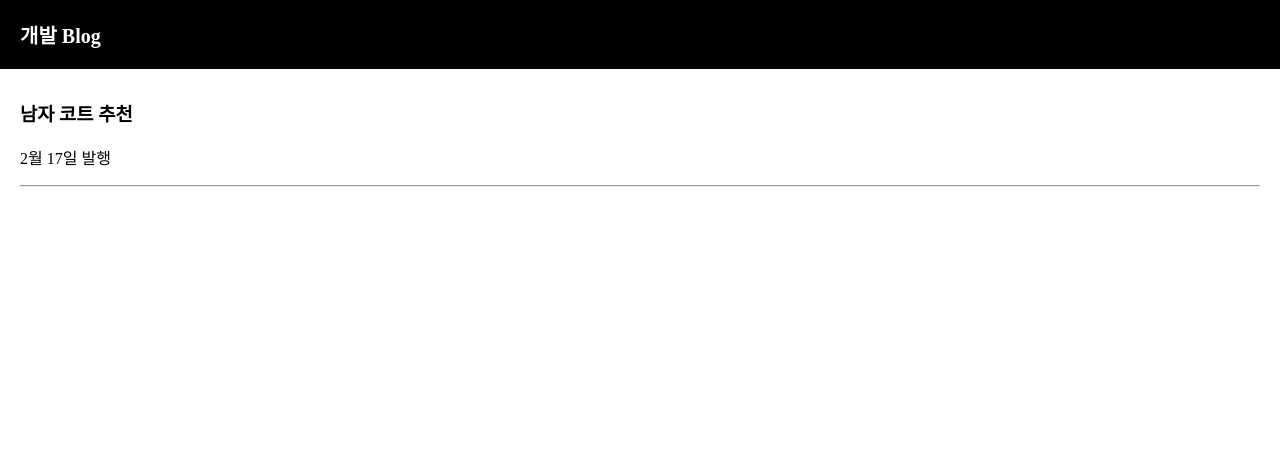
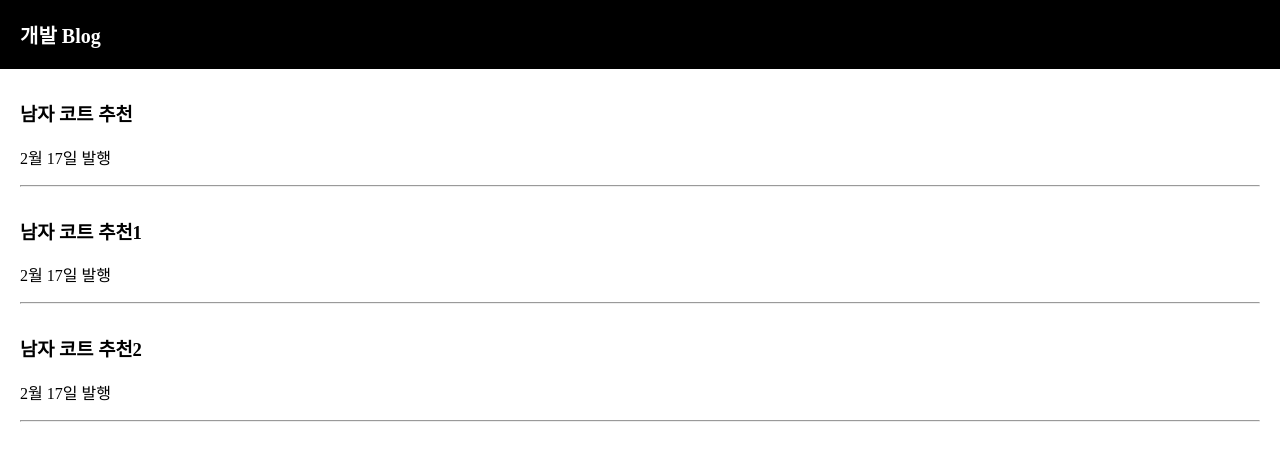
Before and after one commit to ShinYoung-Kim/FE-Practice, a React (Create React App) app in the folder CodingApple/my-app/: page / in a window 1280 px wide. Shown: the top 460 px of the page. Built offline with nearby package versions, Linux system fonts and the light colour scheme.

Commit message:
Feat: state 실습 적용

```diff
--- a/CodingApple/my-app/src/App.js
+++ b/CodingApple/my-app/src/App.js
@@ -3,14 +3,24 @@ import './App.css';
 import {useState} from 'react';
 
 function App() {
-  let [글제목, 글제목변경] = useState('남자 코트 추천');
+  let [first, firstFunction] = useState(['남자 코트 추천', '남자 코트 추천1', '남자 코트 추천2']);
   return (
     <div className="App">
       <div className="black-nav">
         <div>개발 Blog</div>
       </div>
       <div className="list">
-        <h3> { 글제목 }</h3>
+        <h3> {first[0]}</h3>
+        <p>2월 17일 발행</p>
+        <hr/>
+      </div>
+      <div className="list">
+        <h3> {first[1]}</h3>
+        <p>2월 17일 발행</p>
+        <hr/>
+      </div>
+      <div className="list">
+        <h3> {first[2]}</h3>
         <p>2월 17일 발행</p>
         <hr/>
       </div>
```
